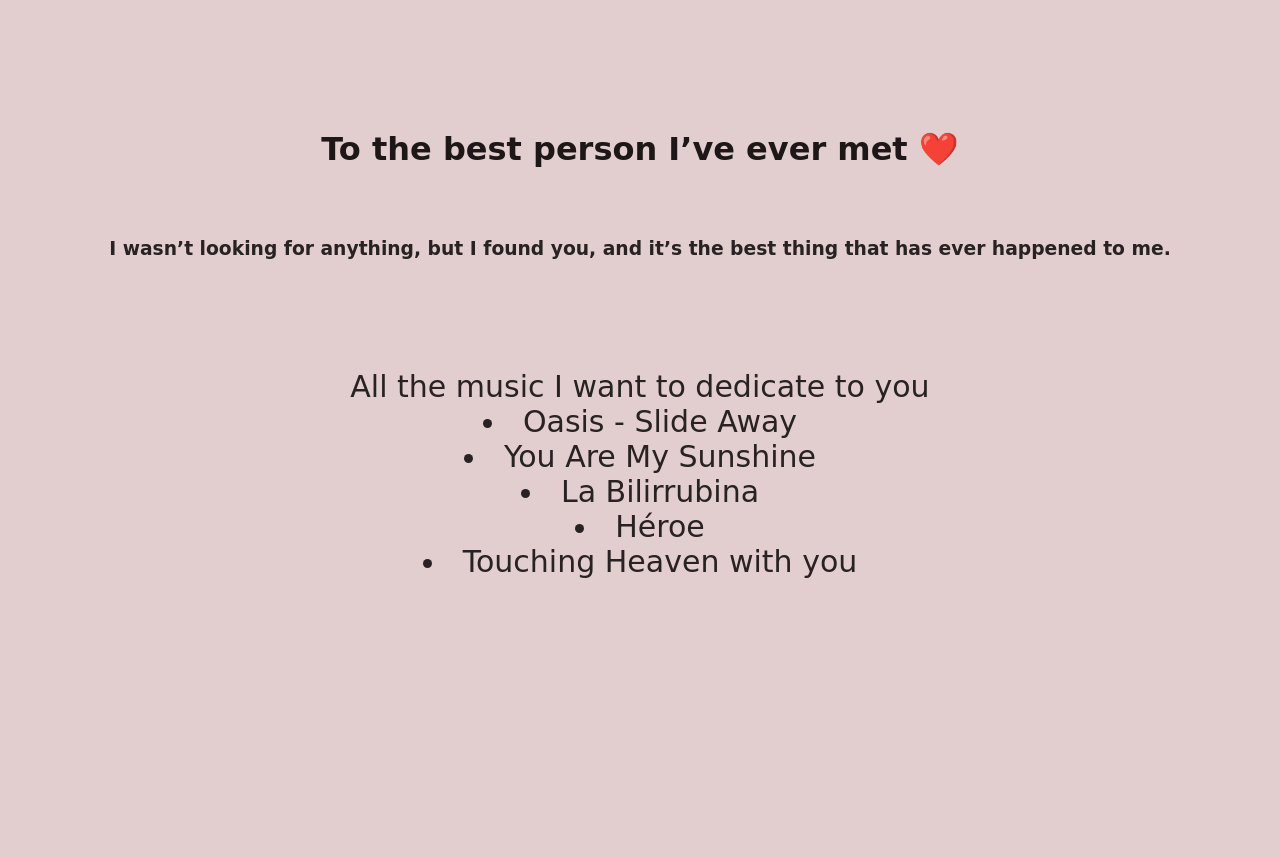
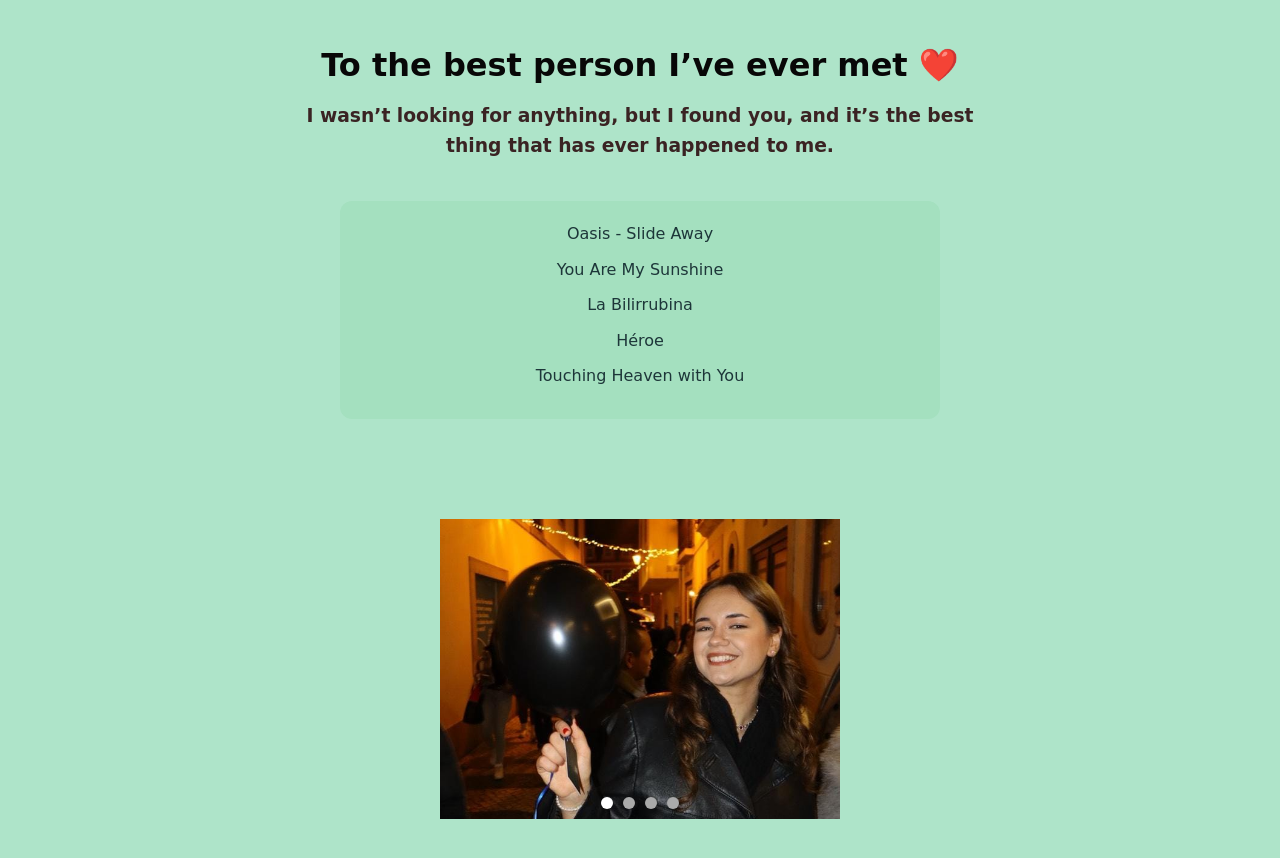
Before and after one commit to Moncayo1329/love, a plain HTML site: page index.html in a window 1280 px wide. Before the commit the page ends 800 px from the top, so only its background shows below. Drawn offline with Linux system fonts and the light colour scheme.

Commit message:
already finish

```diff
--- a/index.html
+++ b/index.html
@@ -1,50 +1,55 @@
 <!DOCTYPE html>
-<html>
+<html lang="en">
 
 <head>
-    <meta charset="UTF-8">
-    <meta name="viewport" content="width=device-width, initial-scale=1.0">
-    <title>Cześć</title>
-    <link rel="stylesheet" href="styles.css">
-    <script src="https://kit.fontawesome.com/a3bc1351bf.js" crossorigin="anonymous"></script>
-    <link href="https://cdnjs.cloudflare.com/ajax/libs/font-awesome/5.15.3/css/all.min.css" rel="stylesheet">
-   <h1>To the best person I’ve ever met ❤️</h1>
-   <h3>I wasn’t looking for anything, but I found you, and it’s the best thing that has ever happened to me.</h3>
-   <div class="razones">
+  <meta charset="UTF-8">
+  <meta name="viewport" content="width=device-width, initial-scale=1.0">
+  <title>Cześć</title>
 
-      <div>
-<p>All the music I want to dedicate to you</p>
-<li>
-<a href="https://www.youtube.com/watch?v=3GCSUSwcDwg&list=RD3GCSUSwcDwg&start_radio=1">Oasis - Slide Away </p>
-</li>
-<li>
-<a href="https://www.youtube.com/watch?v=b1_ItCtj5Tw&list=RDb1_ItCtj5Tw&start_radio=1">You Are My Sunshine</p>
-</li>
-<li>
-<a href="https://www.youtube.com/watch?v=K8PpV3yK5iA&list=RDK8PpV3yK5iA&start_radio=1">La Bilirrubina</p>
-</li>
-<li>
-<a href="https://www.youtube.com/watch?v=a-Bd5PjpeDc&list=RDa-Bd5PjpeDc&start_radio=1">Héroe</p>
-</li>
-<li>
-<a href="https://www.youtube.com/watch?v=lIcUFL_xOqA&list=RDlIcUFL_xOqA&start_radio=1">Touching Heaven with you</p>
-</li>
+  <link rel="stylesheet" href="styles.css">
 
-      </div>
+  <script src="https://kit.fontawesome.com/a3bc1351bf.js" crossorigin="anonymous"></script>
+  <link href="https://cdnjs.cloudflare.com/ajax/libs/font-awesome/5.15.3/css/all.min.css" rel="stylesheet">
+</head>
 
+<body>
 
-   </div>
+  <h1>To the best person I’ve ever met ❤️</h1>
+  <h3>I wasn’t looking for anything, but I found you, and it’s the best thing that has ever happened to me.</h3>
 
+  <section class="music">
 
-  </head>
-  <body>
+    <ul>
+      <li><a href="https://www.youtube.com/watch?v=3GCSUSwcDwg" target="_blank">Oasis - Slide Away</a></li>
+      <li><a href="https://www.youtube.com/watch?v=b1_ItCtj5Tw" target="_blank">You Are My Sunshine</a></li>
+      <li><a href="https://www.youtube.com/watch?v=K8PpV3yK5iA" target="_blank">La Bilirrubina</a></li>
+      <li><a href="https://www.youtube.com/watch?v=a-Bd5PjpeDc" target="_blank">Héroe</a></li>
+      <li><a href="https://www.youtube.com/watch?v=lIcUFL_xOqA" target="_blank">Touching Heaven with You</a></li>
+    </ul>
+  </section>
 
+  <section class="carousel">
 
-  </body>
+    <input type="radio" name="slide" id="slide1" checked>
+    <input type="radio" name="slide" id="slide2">
+    <input type="radio" name="slide" id="slide3">
+    <input type="radio" name="slide" id="slide4">
 
+    <div class="slides">
+      <img src="photos/foto1.JPG" alt="">
+      <img src="photos/foto2.JPG" alt="">
+      <img src="photos/IMG_1002.JPG" alt="">
+      <img src="photos/IMG_1091.jpg" alt="">
+    </div>
 
+    <div class="nav">
+      <label for="slide1"></label>
+      <label for="slide2"></label>
+      <label for="slide3"></label>
+      <label for="slide4"></label>
+    </div>
 
+  </section>
 
-
-
+</body>
 </html>
--- a/styles.css
+++ b/styles.css
@@ -4,38 +4,77 @@
     box-sizing: border-box;
     text-decoration: none;
     text-align: center;
-    color: rgb(40, 34, 34);
+    color: rgb(169, 150, 150);
     font-family: 'Bradley Hand', cursive;
   }
 
 
 h1{
-    color: rgb(30, 23, 23);
-    position: relative;
-    top: 130px;
+    color: rgb(8, 7, 7);
+    margin-top: 40px;
+  margin-bottom: 10px;
+  text-align: center;
 }
 
 h3{
-color: rgb(40, 34, 34);
-top: 200px;
-position: relative;
+color: rgb(58, 35, 35);
+margin-bottom: 40px;
+  text-align: center;
+  max-width: 700px;
 
 }
 
   body{
-background-color: #e2cece;
+    margin: 0;
+  font-family: system-ui, sans-serif;
+background-color: oklch(87.41% 0.06685 163.024);
+line-height: 1.6;
+display: flex;
+flex-direction: column;
+align-items: center;
 
   }
 
-.razones{
+  :root {
+  --verde-oklch: oklch(77.17% 0.06362 162.825);
+}
 
-position: relative;
-top: 280px;
-font-size: 30px;
-margin: 15px;
-padding: 15px;
+.boton {
+  background-color: var(--verde-oklch);
+}
 
 
+/* SECCIÓN MÚSICA */
+.music {
+  width: 100%;
+  max-width: 600px;
+  padding: 20px;
+  margin-bottom: 60px;
+  background:oklch(85.674% 0.07659 160.239);
+  border-radius: 12px;
+}
+
+.music p {
+  font-weight: bold;
+  margin-bottom: 15px;
+}
+
+.music ul {
+  list-style: none;
+  padding: 0;
+}
+
+.music li {
+  margin-bottom: 10px;
+}
+
+.music a {
+  color: #1d3639;
+  text-decoration: none;
+}
+
+.music a:hover {
+  text-decoration: underline;
 }
 
 .text{
@@ -79,7 +118,7 @@ right: 400px;
   /* Estilo para el ícono de despliegue */
   #menu-container i {
     font-size: 16px; /* Ajusta el tamaño del ícono según sea necesario */
-    color: black; /* Cambia el color del ícono */
+    color: rgb(70, 69, 69); /* Cambia el color del ícono */
   }
 
   #menu-container:hover #menu {
@@ -183,6 +222,86 @@ left: 10px;
 }
 
 
+/* Carrusel */
+
+.carousel {
+  position: relative;
+  width: 400px;
+  height: 300px;
+  margin: 40px auto;
+  overflow: hidden;
+}
+
+/* OCULTAR RADIOS */
+.carousel input {
+  display: none;
+}
+
+/* SLIDES */
+.slides {
+  display: flex;
+  width: 500%; /* 5 imágenes */
+  height: 100%;
+  transition: transform 0.6s ease;
+}
+
+/* IMÁGENES */
+.slides img {
+  width: 20%;
+  height: 100%;
+  object-fit: cover;
+}
+
+/* MOVIMIENTO */
+#slide1:checked ~ .slides {
+  transform: translateX(0%);
+}
+
+#slide2:checked ~ .slides {
+  transform: translateX(-20%);
+}
+
+#slide3:checked ~ .slides {
+  transform: translateX(-40%);
+}
+
+#slide4:checked ~ .slides {
+  transform: translateX(-60%);
+}
+
+#slide5:checked ~ .slides {
+  transform: translateX(-80%);
+}
+
+/* NAVEGACIÓN */
+.nav {
+  position: absolute;
+  bottom: 10px;
+  width: 100%;
+  display: flex;
+  justify-content: center;
+  gap: 10px;
+}
+
+.nav label {
+  width: 12px;
+  height: 12px;
+  background: #aaa;
+  border-radius: 50%;
+  cursor: pointer;
+}
+
+#slide1:checked ~ .nav label:nth-child(1),
+#slide2:checked ~ .nav label:nth-child(2),
+#slide3:checked ~ .nav label:nth-child(3),
+#slide4:checked ~ .nav label:nth-child(4),
+#slide5:checked ~ .nav label:nth-child(5) {
+  background: white;
+}
+
+
+
+
 
 
 
```
Also changed, not shown: photos/IMG_1002.JPG (added), photos/IMG_1091.jpg (added), photos/IMG_1261.jpg (added), photos/foto1.JPG (added), photos/foto2.JPG (added).
